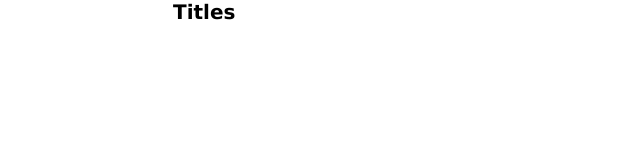
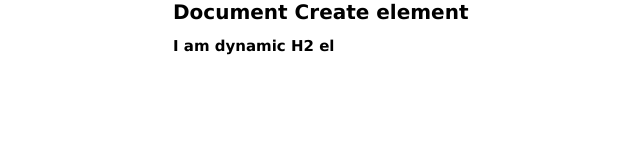
Before and after one commit to MariusCodeAcademy/feu5-7_JS_documentCreateEl_objects, a plain HTML site: page index.html in a window 1280 px wide. Shown: the whole page, without its empty margins (77-717 px from the left). Drawn offline with Linux system fonts and the light colour scheme.

Commit message:
create el

```diff
--- a/index.html
+++ b/index.html
@@ -5,16 +5,16 @@
   <meta charset="UTF-8">
   <meta http-equiv="X-UA-Compatible" content="IE=edge">
   <meta name="viewport" content="width=device-width, initial-scale=1.0">
-  <title>Titles</title>
+  <title>Document Create element</title>
   <link rel="stylesheet" href="css/main.css">
   <script src="js/main.js" defer></script>
 </head>
 
 <body>
   <div class="container">
-    <h1>Titles</h1>
+    <h1>Document Create element</h1>
 
-    <div class="app"></div>
+    <div id="app"></div>
 
     <!-- content -->
   </div>
--- a/js/main.js
+++ b/js/main.js
@@ -1,2 +1,17 @@
 'use strict';
 console.log('main.js file was loaded');
+
+// document.createElement(tagName)
+
+// 1. sukuriam h2 el
+//
+const h2El = document.createElement('h2'); // <h2></h2>
+// 2 pridedam text
+h2El.textContent = 'I am dynamic H2 el'; // <h2>I am dynamic H2 el</h2>
+console.log(h2El);
+
+// 3 patalpinti elementa i dom append
+// parent.append(newEl)
+document.body.append(h2El);
+
+document.getElementById('app').append(h2El);
```
